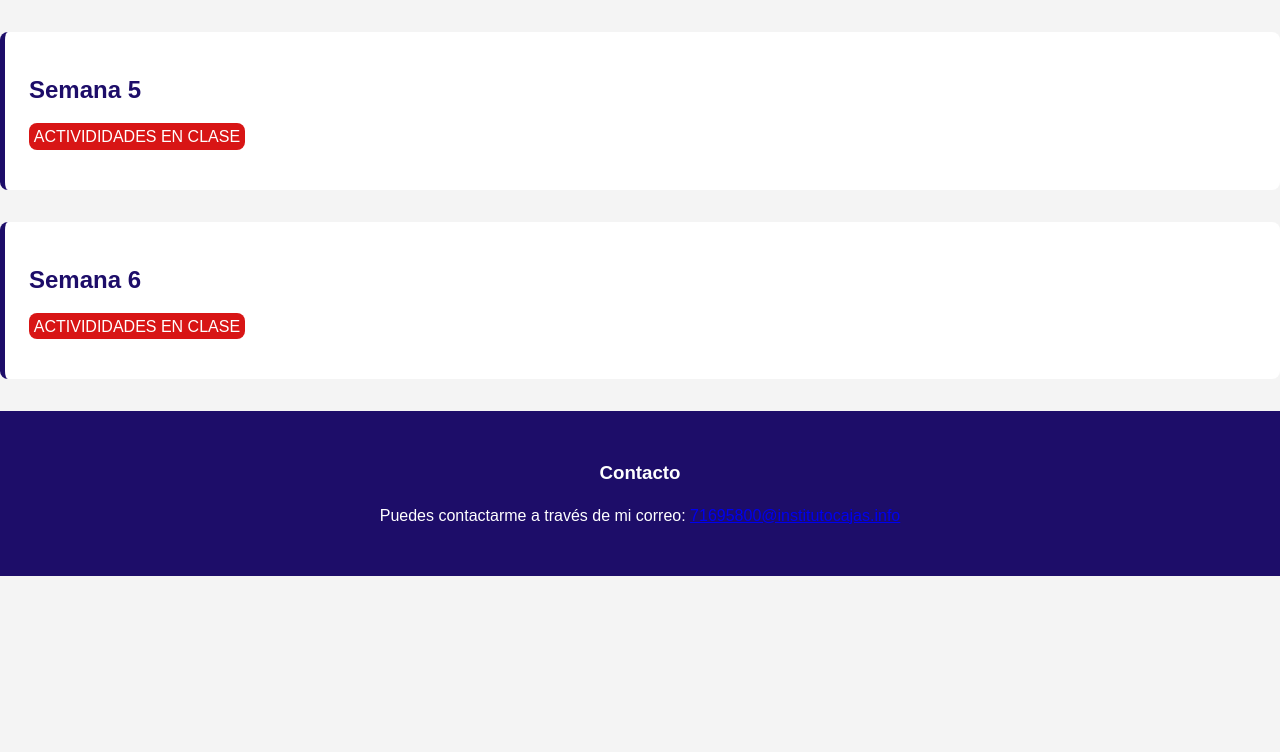
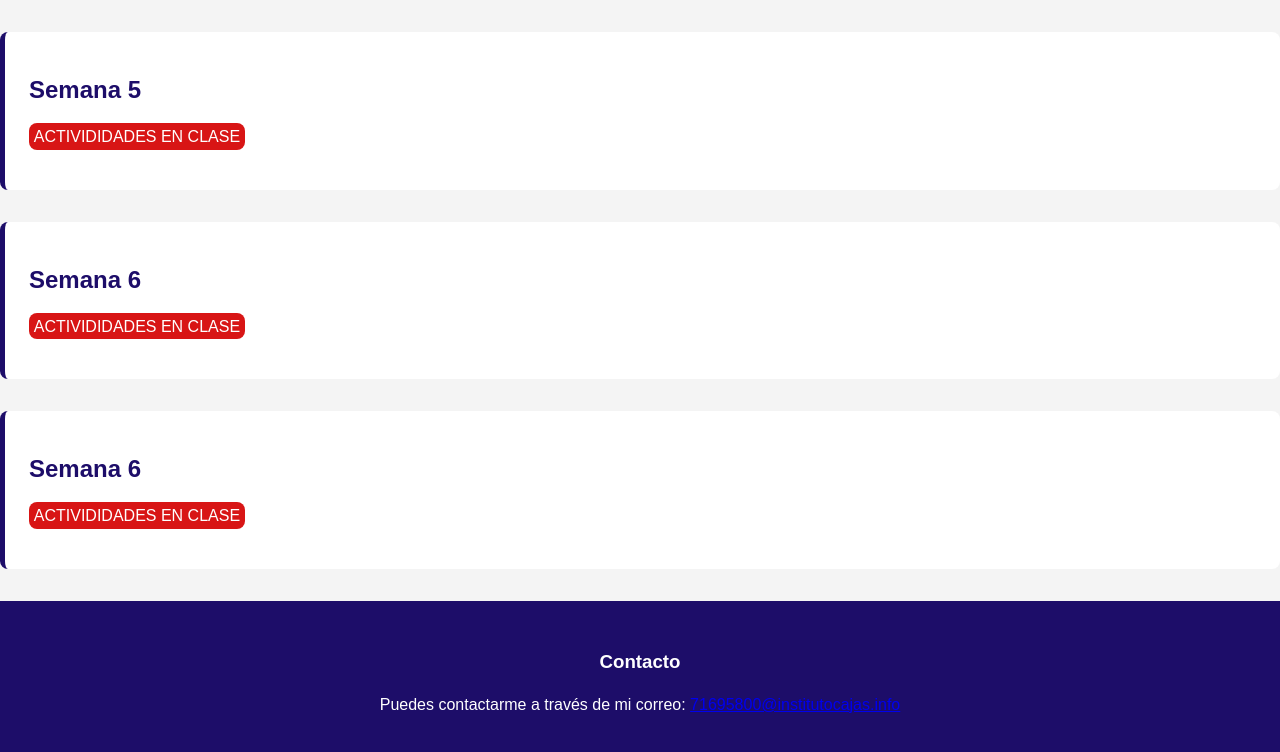
Before and after one commit to karen23v/mi_pagina, a plain HTML site: page index.html in a window 1280 px wide. Shown: the part 1146-1898 px from the top of the page. Before the commit the page ends 1722 px from the top, so only its background shows below. Drawn offline with Linux system fonts and the light colour scheme.

Commit message:
Update index.html

```diff
--- a/index.html
+++ b/index.html
@@ -21,6 +21,7 @@
                         <a href="#semana4">Semana 4</a>
                         <a href="#semana5">Semana 5</a>
                         <a href="#semana6">Semana 6</a>
+                        <a href="#semana7">Semana 7</a>
                     </div>
                 </li>
                 <li><a href="#contacto">Contacto</a></li>
@@ -73,6 +74,11 @@
         <p><a href="https://github.com/karen23v/semana6" target="_blank">ACTIVIDIDADES EN CLASE</a></p>
     </section>
 
+     <section id="semana7" class="semana">
+        <h2>Semana 6</h2>
+        <p><a href="https://github.com/karen23v/semana7" target="_blank">ACTIVIDIDADES EN CLASE</a></p>
+    </section>
+
     <footer id="contacto">
         <h3>Contacto</h3>
         <p>Puedes contactarme a través de mi correo: <a href="mailto:i71695800@institutocajas.info">71695800@institutocajas.info</a></p>
```
